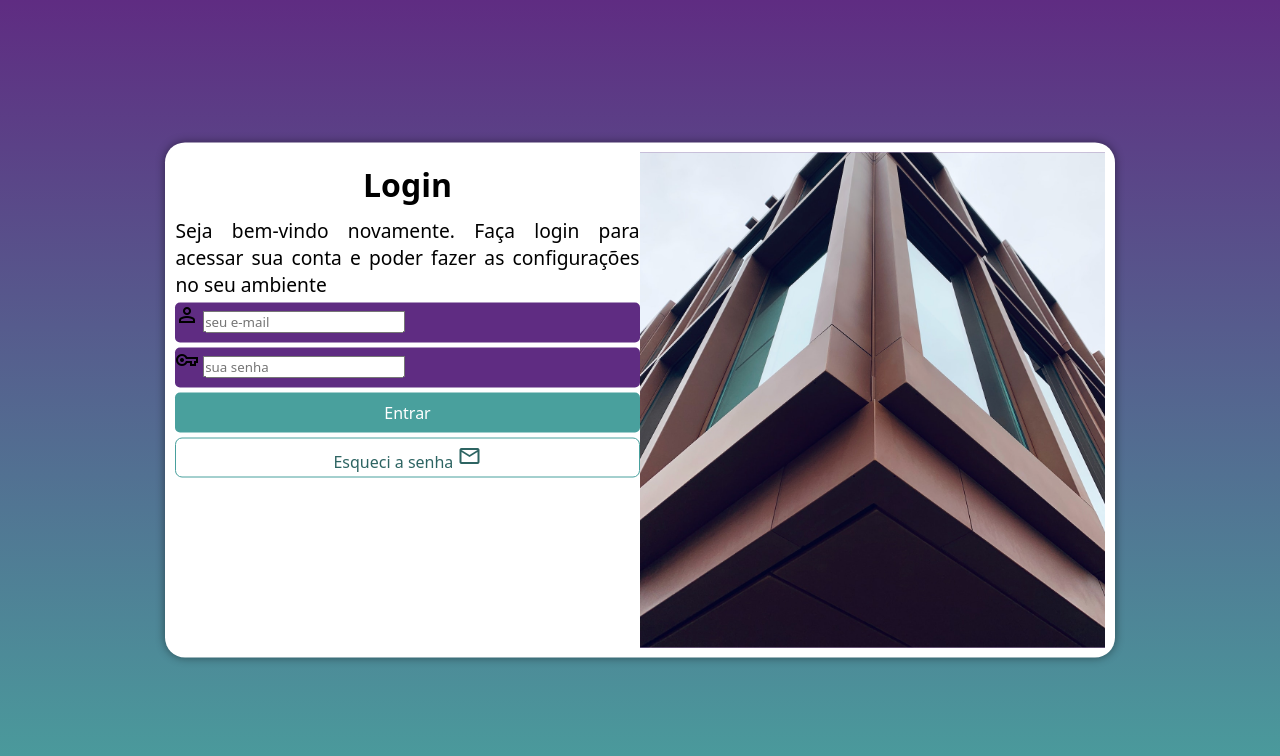
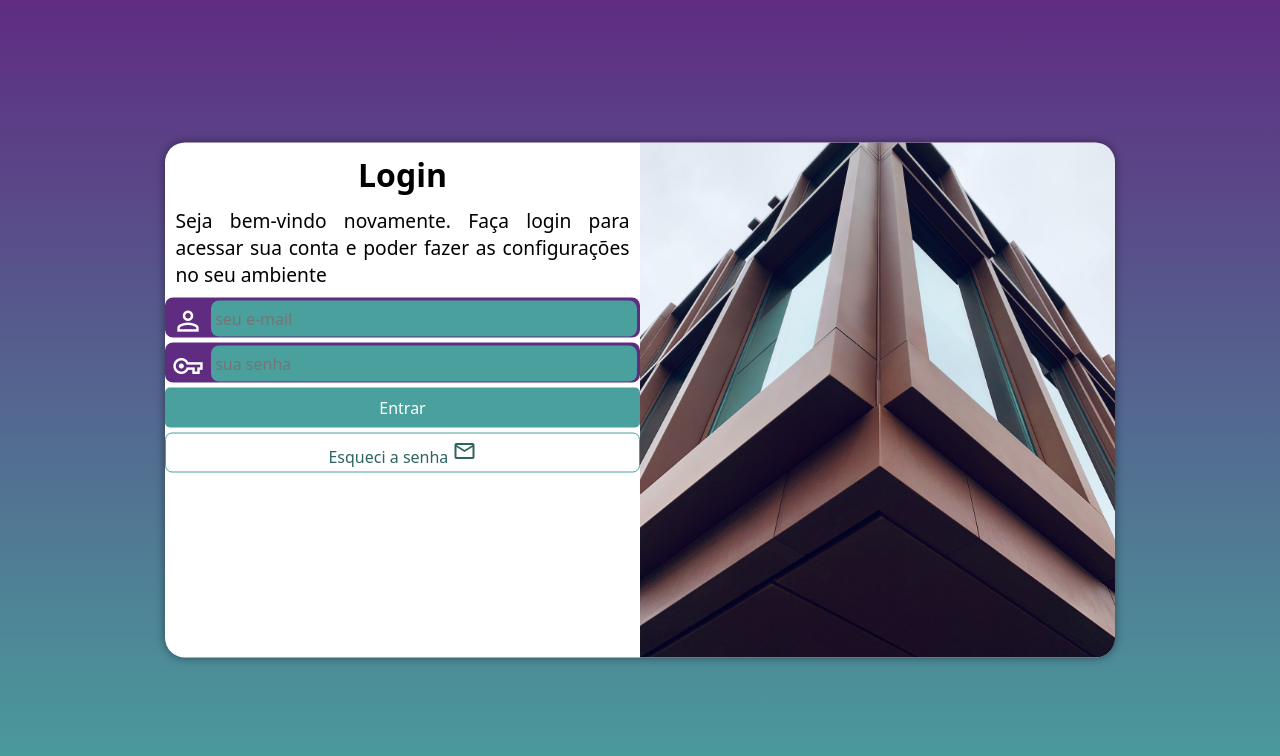
Before and after one commit to luciendelalves/projeto-login, a plain HTML site: page index.html in a window 1280 px wide. Drawn offline with nearby package versions, Linux system fonts and the light colour scheme.

Commit message:
final do exercício

```diff
--- a/estilos/style.css
+++ b/estilos/style.css
@@ -14,14 +14,14 @@
 
 body, html {
     background-color: #5f2c82;
-    height: 100vh;
-    width: 100vw;
+    height: 100%;
+    width: 100%;
 }
 
 main {
     position: relative;
-    height: 100vh;
-    width: 100vw;
+    height: 100%;
+    width: 100%;
 }
 
 section#login {
@@ -39,15 +39,15 @@ section#login {
 
     transition: width .3s; height: .3s;
     transition-timing-function: ease;
-    padding: 10px;
+
 }
 
 section#login > div#imagem {
     display: block;
-    background: #5f2c82 url(../imagens/pexels-david-underland-3523621.jpg) no-repeat;
+    background: #5f2c82 url(../imagens/pexels-david-underland-3523621.jpg);
     background-size: cover;
     background-position: left bottom;
-    height: 200px;
+    height: 220px;
 }
 
 section#login > div#formulário {
@@ -65,19 +65,39 @@ div#formulario > p {
     text-align: justify;
     font-size: 0.8em;
     padding: 0.5px;
+    margin: 10px;
 }
 
 form > div.campo {
     background-color: #5f2c82;
+    border: 2px solid #5f2c82;
     width: 100%;
     display: block;
     height: 40px;
-    border-radius: 5px;
+    border-radius: 8px;
     margin: 5px 0px;
 }
 
 div.campo > label {
     display: none;
+}
+
+div.campo > span {
+    color: white;
+    font-size: 2em;
+    width: 40px;
+    padding: 5px;
+}
+
+div.campo > input {
+    background-color: #49a09d;
+    font-size: 1em;
+    width: calc(100% - 45px);
+    transform: translateY(-12px);
+    height: 100%;
+    border: 0px;
+    border-radius: 8px;
+    padding: 4px;
 }
 
 form > input[type=submit] {
```
